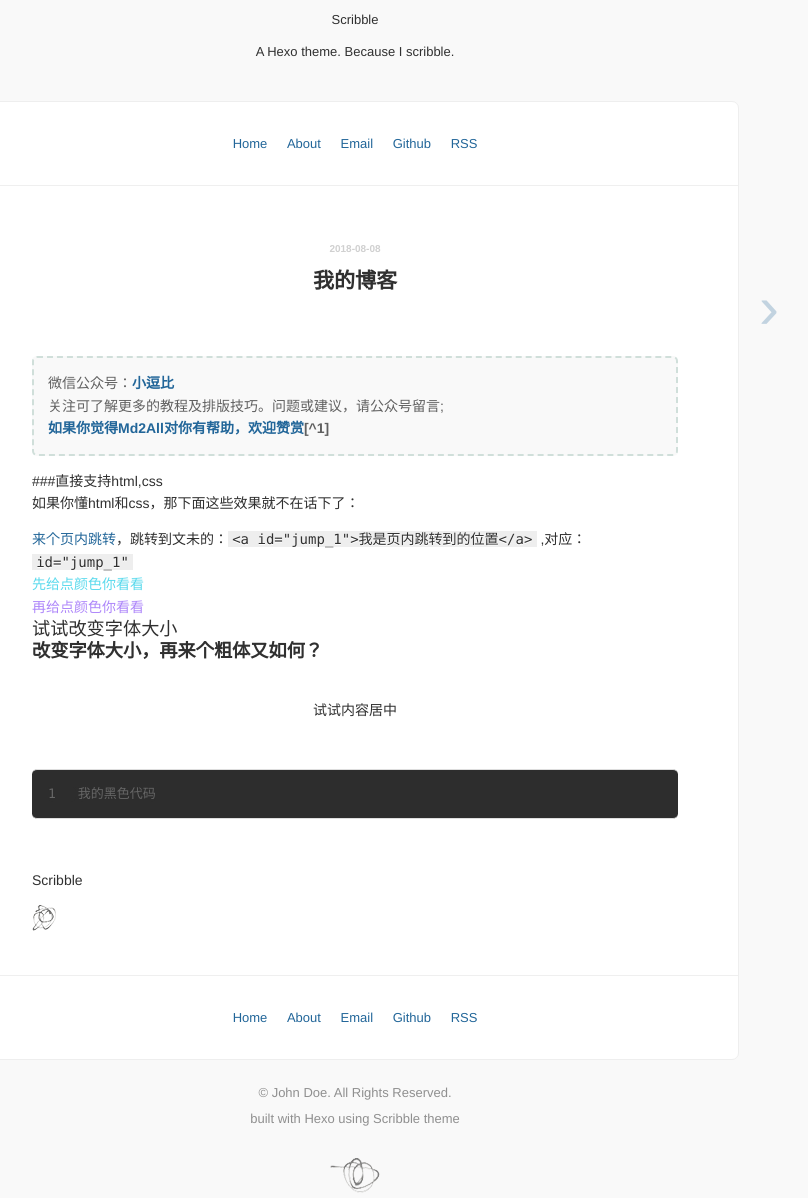
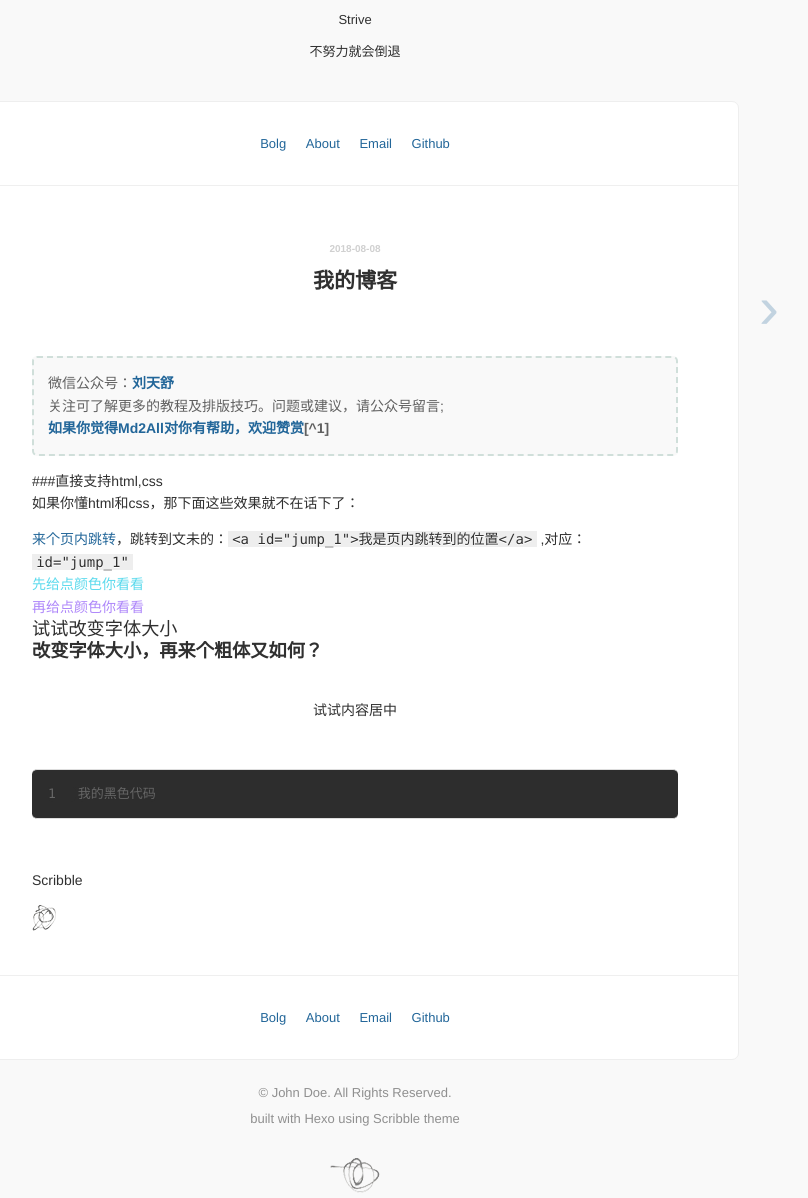
Before and after one commit to ProbeLee/probelee.github.io, a plain HTML site: page 2018/08/08/ceshi/index.html in a window 1280 px wide. Shown: the part 102-1300 px from the top of the page, without its empty margins (285-1093 px from the left). Drawn offline with Linux system fonts and the light colour scheme.

Commit message:
¡°update¡±

```diff
--- a/2018/08/08/ceshi/index.html
+++ b/2018/08/08/ceshi/index.html
@@ -1,6 +1,6 @@
 <html>
   <head>
-    <title>我的博客 - Scribble</title>
+    <title>我的博客 - Strive</title>
     <link href='/images/fav.png' rel='shortcut icon'>
 <link href='/atom.xml' rel='alternate' type='application/rss+xml'>
 <link rel="stylesheet" href="/css/style.css">
@@ -16,22 +16,20 @@
   <body>
     <header>
   <a id='go-back-home' href='/'><img src='/images/scribble.png' alt='Home' width='53' height='59'></a>
-  <p>Scribble</p>
-  <p>A Hexo theme. Because I scribble.</p>
+  <p>Strive</p>
+  <p>不努力就会倒退</p>
 </header>
 
     <div id='container'>
       <div class='block'>
 
-    <a class='main' href='/'>Home</a>
+    <a class='main' href='/'>Bolg</a>
 
     <a class='main' href='/about'>About</a>
 
     <a class='main' href='mailto:saintwinkle@gmail.com'>Email</a>
 
-    <a class='main' href='https://github.com/saintwinkle'>Github</a>
-
-    <a class='main' href='/atom.xml'>RSS</a>
+    <a class='main' href='https://github.com/ZF-probe'>Github</a>
 
 </div>
 
@@ -53,7 +51,7 @@
             我的博客
           </h1>
           <blockquote>
-<p>微信公众号：<strong><a href="#jump_10">小逗比</a></strong><br>关注可了解更多的教程及排版技巧。问题或建议，请公众号留言;<br><strong><a href="#jump_20">如果你觉得Md2All对你有帮助，欢迎赞赏</a>[^1]</strong></p>
+<p>微信公众号：<strong><a href="#jump_10">刘天舒</a></strong><br>关注可了解更多的教程及排版技巧。问题或建议，请公众号留言;<br><strong><a href="#jump_20">如果你觉得Md2All对你有帮助，欢迎赞赏</a>[^1]</strong></p>
 </blockquote>
 <p>###直接支持html,css<br>如果你懂html和css，那下面这些效果就不在话下了：</p>
 <p><a href="#jump_1">来个页内跳转</a>，跳转到文未的：<code>&lt;a id=&quot;jump_1&quot;&gt;我是页内跳转到的位置&lt;/a&gt;</code> ,对应：<code>id=&quot;jump_1&quot;</code><br><span style="color: #5bdaed; ">先给点颜色你看看</span><br><span style="color: #AE87FA; ">再给点颜色你看看</span><br><span style="font-size:1.3em;">试试改变字体大小</span><br><span style="font-size:1.3em;font-weight: bold;">改变字体大小，再来个粗体又如何？</span></p>
@@ -69,15 +67,13 @@
 
       <div class='block'>
 
-    <a class='main' href='/'>Home</a>
+    <a class='main' href='/'>Bolg</a>
 
     <a class='main' href='/about'>About</a>
 
     <a class='main' href='mailto:saintwinkle@gmail.com'>Email</a>
 
-    <a class='main' href='https://github.com/saintwinkle'>Github</a>
-
-    <a class='main' href='/atom.xml'>RSS</a>
+    <a class='main' href='https://github.com/ZF-probe'>Github</a>
 
 </div>
 
```
Also changed, not shown: 2018/08/08/hello-world/index.html (+7 -11 lines), about/index.html (added, +65 -0 lines), archives/2018/08/index.html (+5 -7 lines), archives/2018/index.html (+5 -7 lines), archives/index.html (+5 -7 lines).
